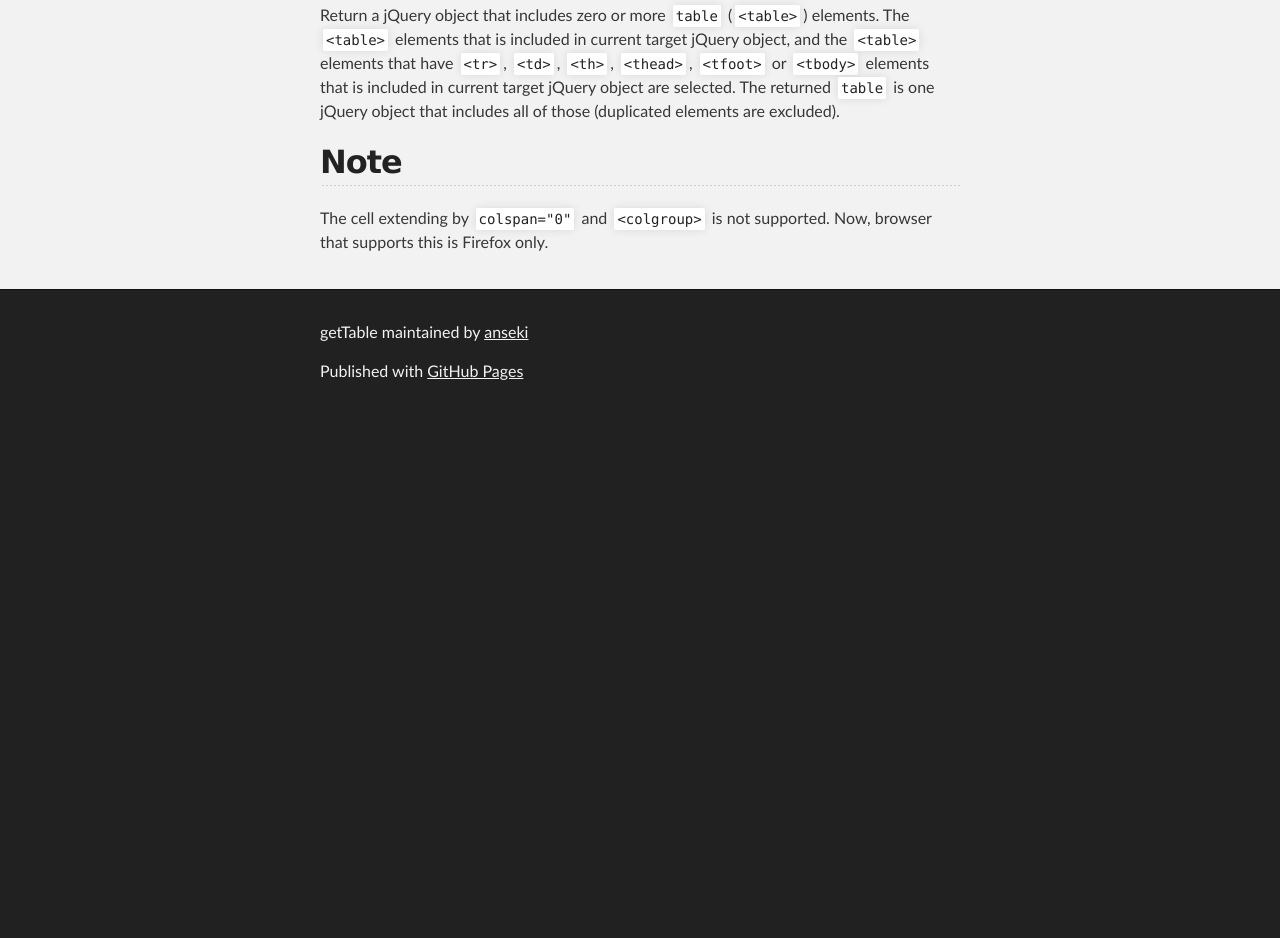
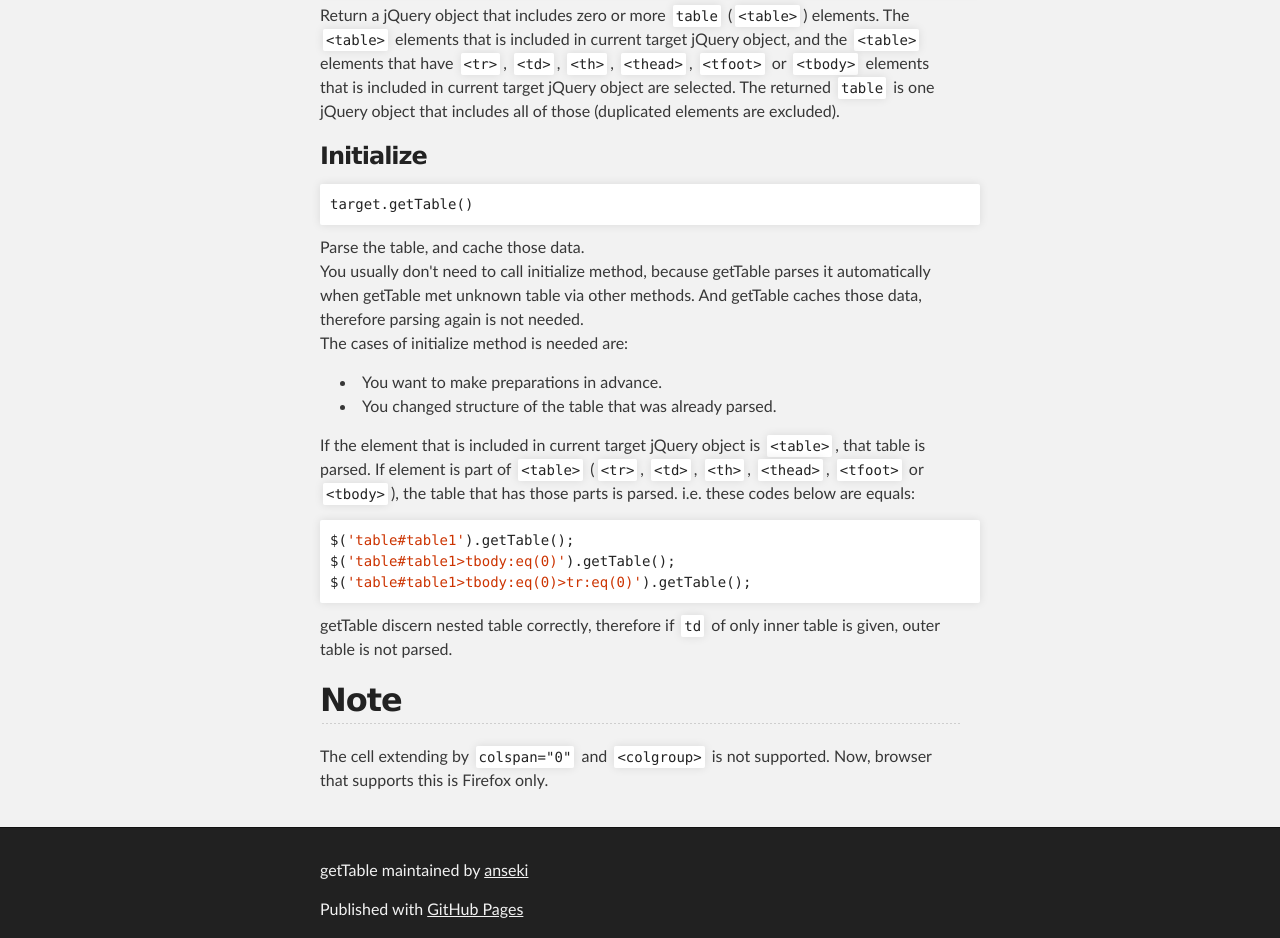
Before and after one commit to anseki/jquery-gettable, a plain HTML site: page index.html in a window 1280 px wide. Shown: the part 5113-6051 px from the top of the page. Before the commit the page ends 5531 px from the top, so only its background shows below. Drawn offline with nearby package versions, Linux system fonts and the light colour scheme.

Commit message:
Add information about the initialize method to README

```diff
--- a/index.html
+++ b/index.html
@@ -379,6 +379,29 @@ $(function() {
 
 <p>Return a jQuery object that includes zero or more <code>table</code> (<code>&lt;table&gt;</code>) elements. The <code>&lt;table&gt;</code> elements that is included in current target jQuery object, and the <code>&lt;table&gt;</code> elements that have <code>&lt;tr&gt;</code>, <code>&lt;td&gt;</code>, <code>&lt;th&gt;</code>, <code>&lt;thead&gt;</code>, <code>&lt;tfoot&gt;</code> or <code>&lt;tbody&gt;</code> elements that is included in current target jQuery object are selected. The returned <code>table</code> is one jQuery object that includes all of those (duplicated elements are excluded).  </p>
 
+<h3>
+<a name="initialize" class="anchor" href="#initialize"><span class="octicon octicon-link"></span></a>Initialize</h3>
+
+<div class="highlight highlight-js"><pre><span class="nx">target</span><span class="p">.</span><span class="nx">getTable</span><span class="p">()</span>
+</pre></div>
+
+<p>Parse the table, and cache those data.<br>
+You usually don't need to call initialize method, because getTable parses it automatically when getTable met unknown table via other methods. And getTable caches those data, therefore parsing again is not needed.<br>
+The cases of initialize method is needed are:</p>
+
+<ul>
+<li>You want to make preparations in advance.</li>
+<li>You changed structure of the table that was already parsed.</li>
+</ul><p>If the element that is included in current target jQuery object is <code>&lt;table&gt;</code>, that table is parsed. If element is part of <code>&lt;table&gt;</code> (<code>&lt;tr&gt;</code>, <code>&lt;td&gt;</code>, <code>&lt;th&gt;</code>, <code>&lt;thead&gt;</code>, <code>&lt;tfoot&gt;</code> or <code>&lt;tbody&gt;</code>), the table that has those parts  is parsed.
+i.e. these codes below are equals:</p>
+
+<div class="highlight highlight-js"><pre><span class="nx">$</span><span class="p">(</span><span class="s1">'table#table1'</span><span class="p">).</span><span class="nx">getTable</span><span class="p">();</span>
+<span class="nx">$</span><span class="p">(</span><span class="s1">'table#table1&gt;tbody:eq(0)'</span><span class="p">).</span><span class="nx">getTable</span><span class="p">();</span>
+<span class="nx">$</span><span class="p">(</span><span class="s1">'table#table1&gt;tbody:eq(0)&gt;tr:eq(0)'</span><span class="p">).</span><span class="nx">getTable</span><span class="p">();</span>
+</pre></div>
+
+<p>getTable discern nested table correctly, therefore if <code>td</code> of only inner table is given, outer table is not parsed.</p>
+
 <h2>
 <a name="note" class="anchor" href="#note"><span class="octicon octicon-link"></span></a>Note</h2>
 
```
